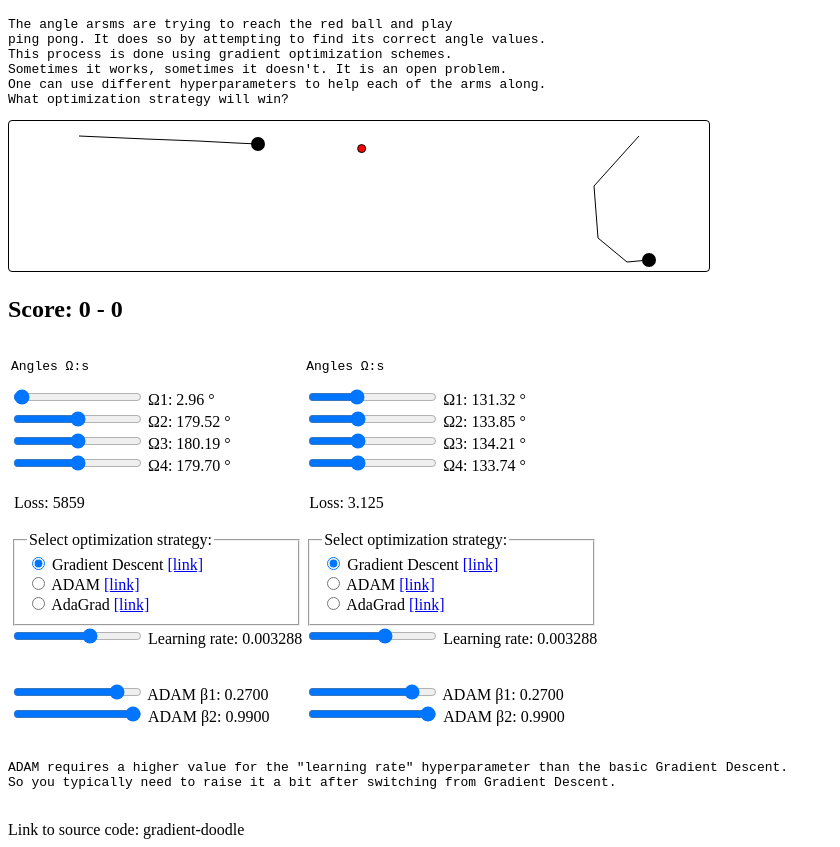
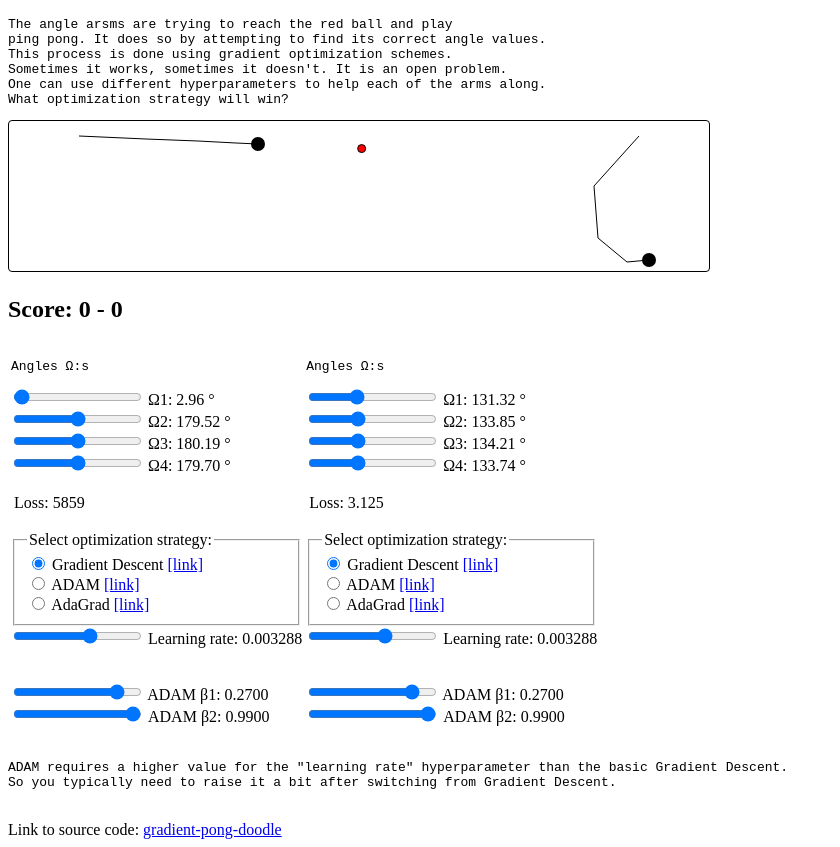
Before and after one commit to Ricardicus/gradient-pong-doodle, a plain HTML site: page index.html in a window 1280 px wide. Shown: the part 50-897 px from the top of the page, without its empty margins (0-840 px from the left). Drawn offline with Linux system fonts and the light colour scheme.

Commit message:
source link fix

```diff
--- a/index.html
+++ b/index.html
@@ -125,7 +125,7 @@ So you typically need to raise it a bit after switching from Gradient Descent.
 </pre>
 
 <br/>
-Link to source code: <a href"https://github.com/Ricardicus/gradient-pong-doodle">gradient-doodle</a>
+Link to source code: <a href="https://github.com/Ricardicus/gradient-pong-doodle">gradient-pong-doodle</a>
 
 </div>
 </body>
```
